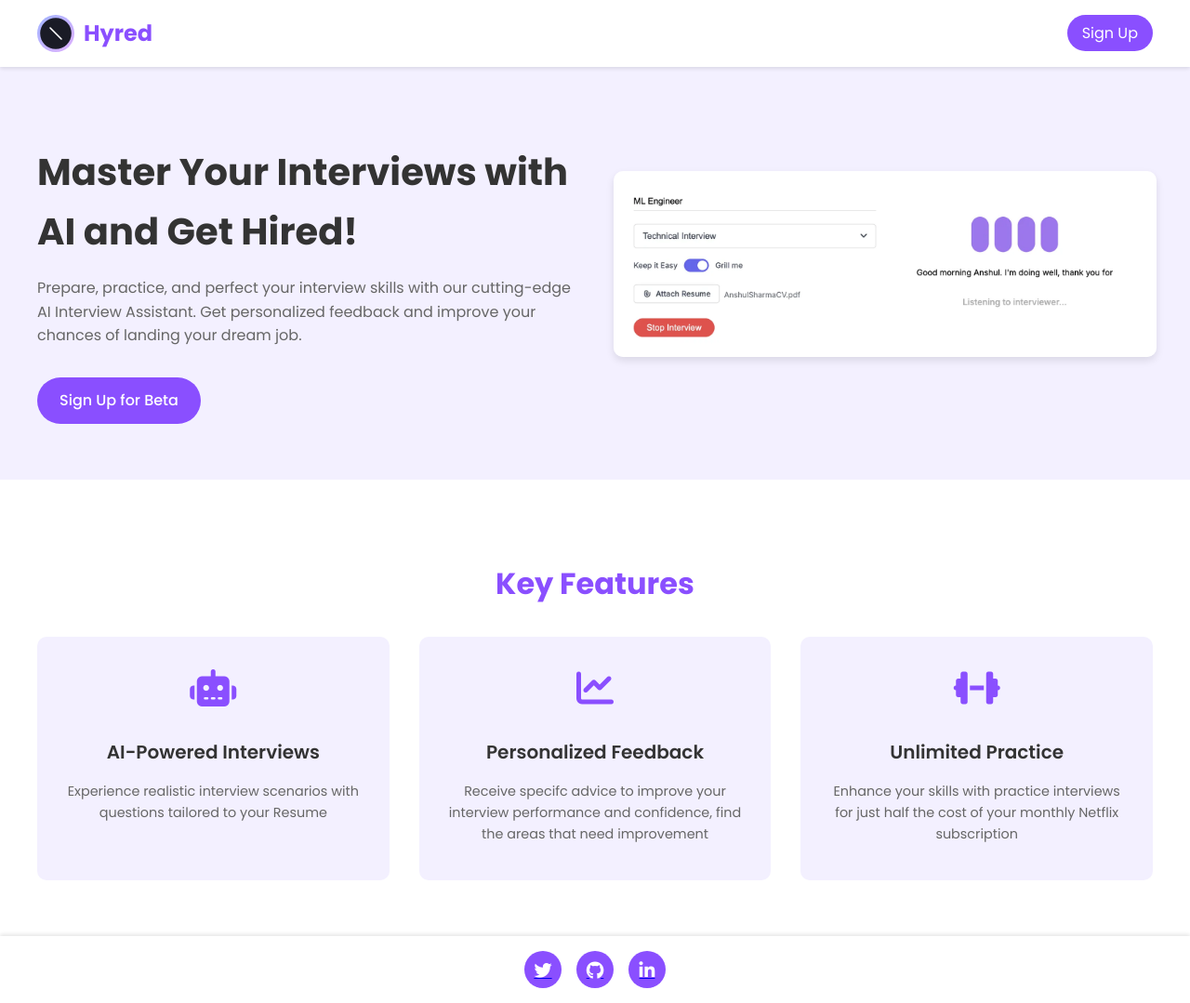
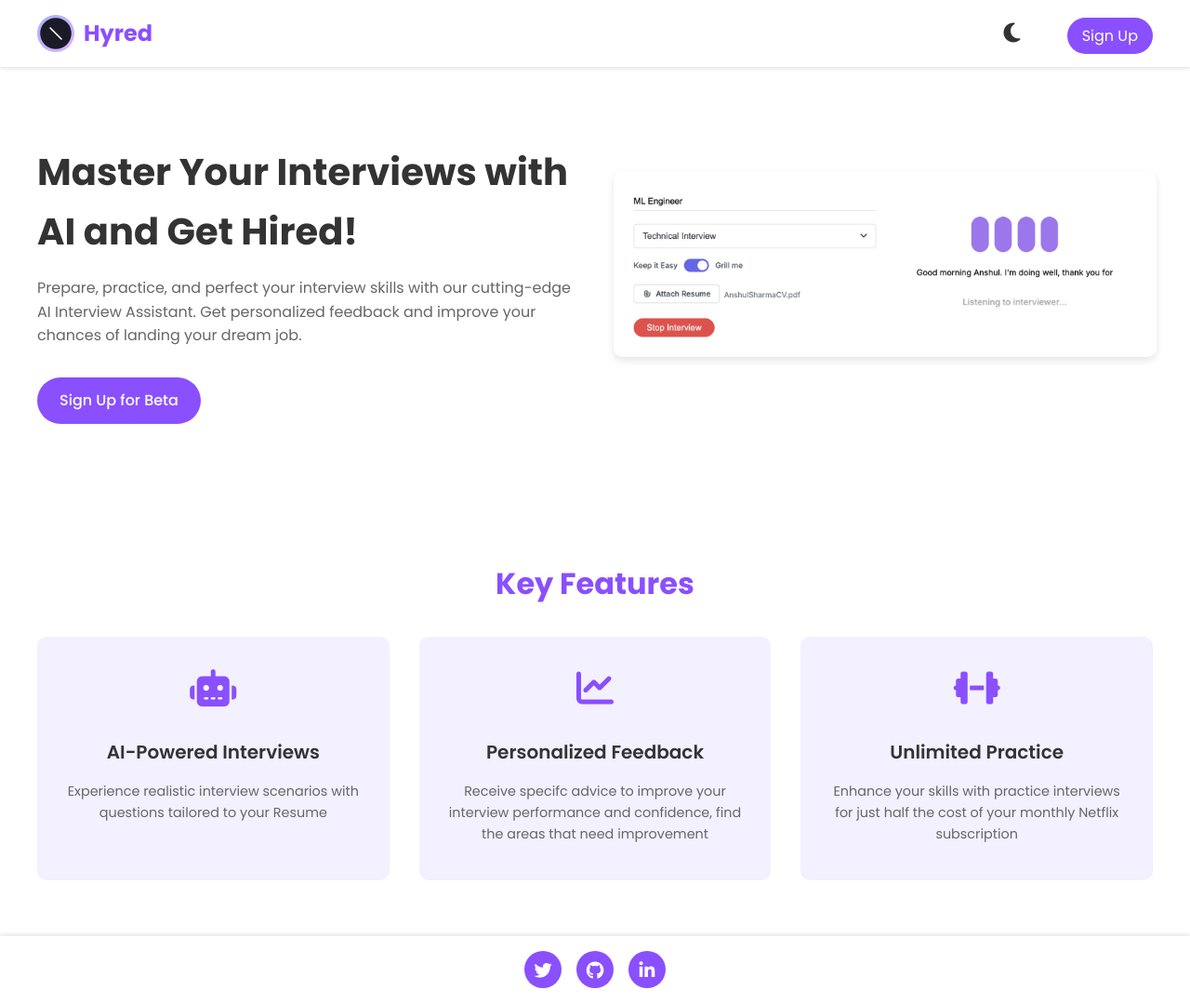
Before and after one commit to thevoxium/prepper-web, a Flask app: page / in a window 1280 px wide. Shown: the whole page at 93% size. Run offline with Flask 3, Linux system fonts and the light colour scheme; parts of the project's set-up code (start-up, migrations or seed data) failed here and were passed over.

Commit message:
added dark mode

```diff
--- a/templates/index.html
+++ b/templates/index.html
@@ -12,7 +12,17 @@
             --secondary-color: #F3F0FF;
             --text-color: #333333;
             --light-text-color: #666666;
+            --background-color: #FFFFFF;
         }
+
+        .dark-mode {
+            --primary-color: #B088FF;
+            --secondary-color: #2A2A2A;
+            --text-color: #E0E0E0;
+            --light-text-color: #B0B0B0;
+            --background-color: #1A1A1A;
+        }
+
         html, body {
             height: 100%;
             margin: 0;
@@ -22,12 +32,11 @@
             font-family: 'Poppins', sans-serif;
             line-height: 1.6;
             color: var(--text-color);
-            background-color: var(--secondary-color);
+            background-color: var(--background-color);
             display: flex;
             flex-direction: column;
+            transition: background-color 0.3s ease, color 0.3s ease;
         }
-
-      /* Add this to your existing CSS */
 
         .modal {
             display: none;
@@ -274,6 +284,7 @@
             display: inline-block;
             width: 40px;
             height: 40px;
+          text-decoration: none;
             background-color: var(--primary-color);
             border-radius: 50%;
             display: flex;
@@ -313,6 +324,16 @@
                 margin-top: 1rem;
             }
         }
+
+        .dark-mode-toggle {
+            background: none;
+            border: none;
+            color: var(--text-color);
+            font-size: 1.5rem;
+            cursor: pointer;
+            margin-right: 1rem;
+            transition: color 0.3s ease;
+        }
     </style>
 </head>
 <body>
@@ -334,7 +355,10 @@
                     <span class="logo-text">Hyred</span>
                 </div>
                 <div class="nav-links">
-                    <a href="#signup" class="sign-up-btn" style = "color:white;">Sign Up</a>
+                    <button id="darkModeToggle" class="dark-mode-toggle" aria-label="Toggle Dark Mode">
+                        <i class="fas fa-moon"></i>
+                    </button>
+                    <a href="#signup" class="sign-up-btn" style="color:white;">Sign Up</a>
                 </div>
             </nav>
         </div>
@@ -485,13 +506,23 @@
                     alert('Please enter a valid email address.');
                 }
             });
-
-
-
         });
 
+        // Dark mode toggle functionality
+        const darkModeToggle = document.getElementById('darkModeToggle');
+        const body = document.body;
+        const icon = darkModeToggle.querySelector('i');
 
-
+        darkModeToggle.addEventListener('click', () => {
+            body.classList.toggle('dark-mode');
+            if (body.classList.contains('dark-mode')) {
+                icon.classList.remove('fa-moon');
+                icon.classList.add('fa-sun');
+            } else {
+                icon.classList.remove('fa-sun');
+                icon.classList.add('fa-moon');
+            }
+        });
     </script>
 </body>
 </html>
```
Also changed, not shown: other parts of templates/index.html (+22 -24 lines).
